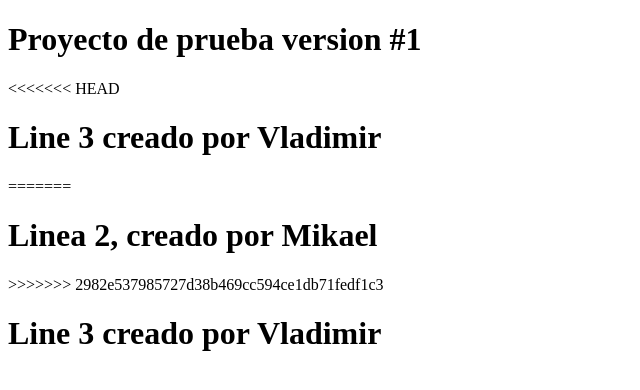
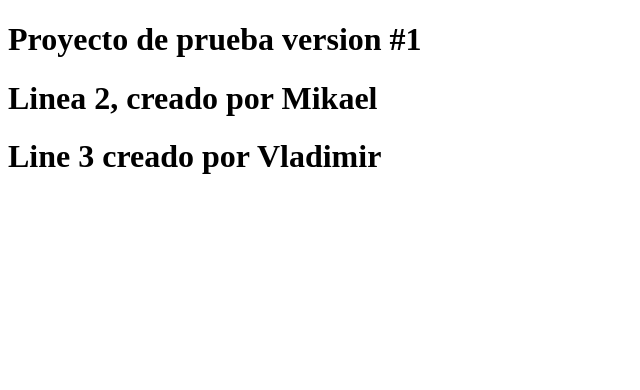
Before and after one commit to msg82mx/proyecto-prueba, a plain HTML site: page index.html in a window 1280 px wide. Shown: the whole page, without its empty margins (0-640 px from the left). Drawn offline with Linux system fonts and the light colour scheme.

Commit message:
seResolvioConflicto

```diff
--- a/index.html
+++ b/index.html
@@ -8,12 +8,7 @@
 </head>
 <body>
     <h1> Proyecto de prueba version #1 </h1>
-<<<<<<< HEAD
-    <h1>Line 3 creado por Vladimir</h1>
-=======
     <h1> Linea 2, creado por Mikael</h1>
->>>>>>> 2982e537985727d38b469cc594ce1db71fedf1c3
-
     <h1>Line 3 creado por Vladimir</h1>
 </body>
 </html>
```
